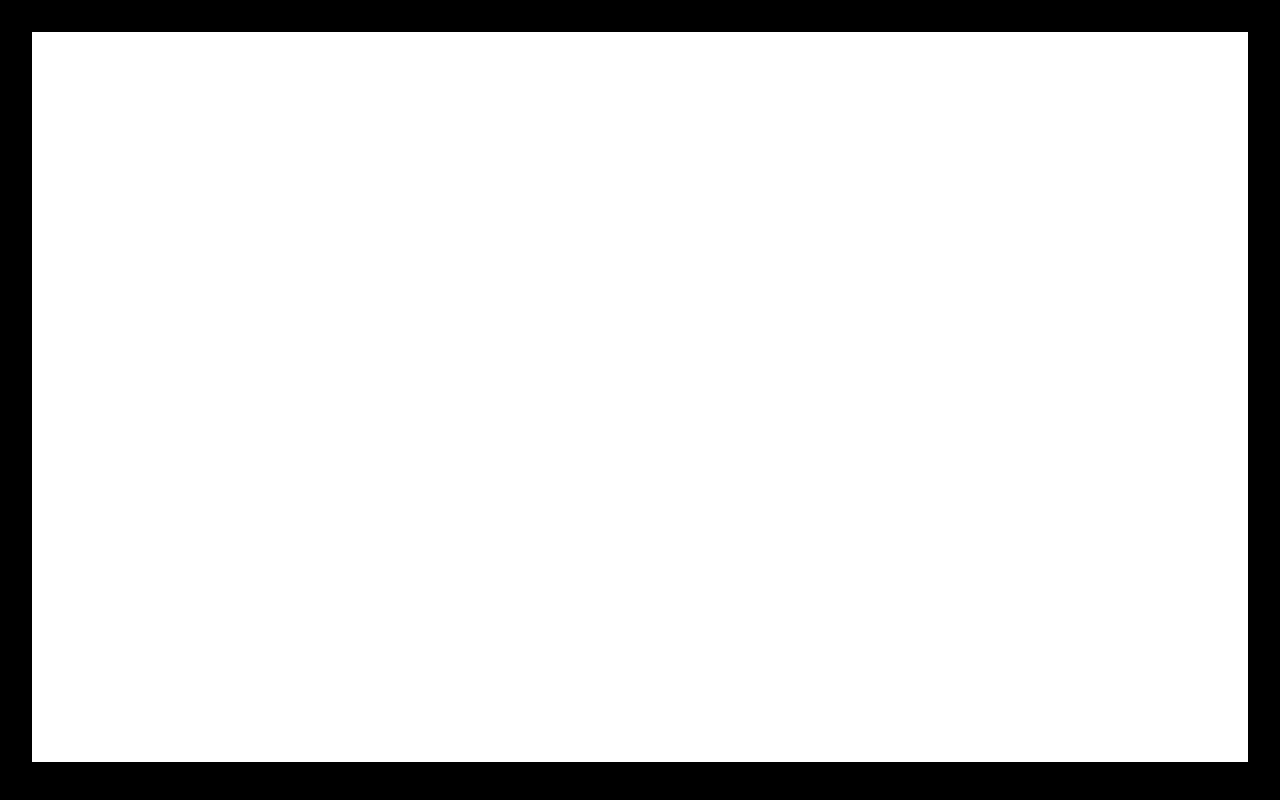
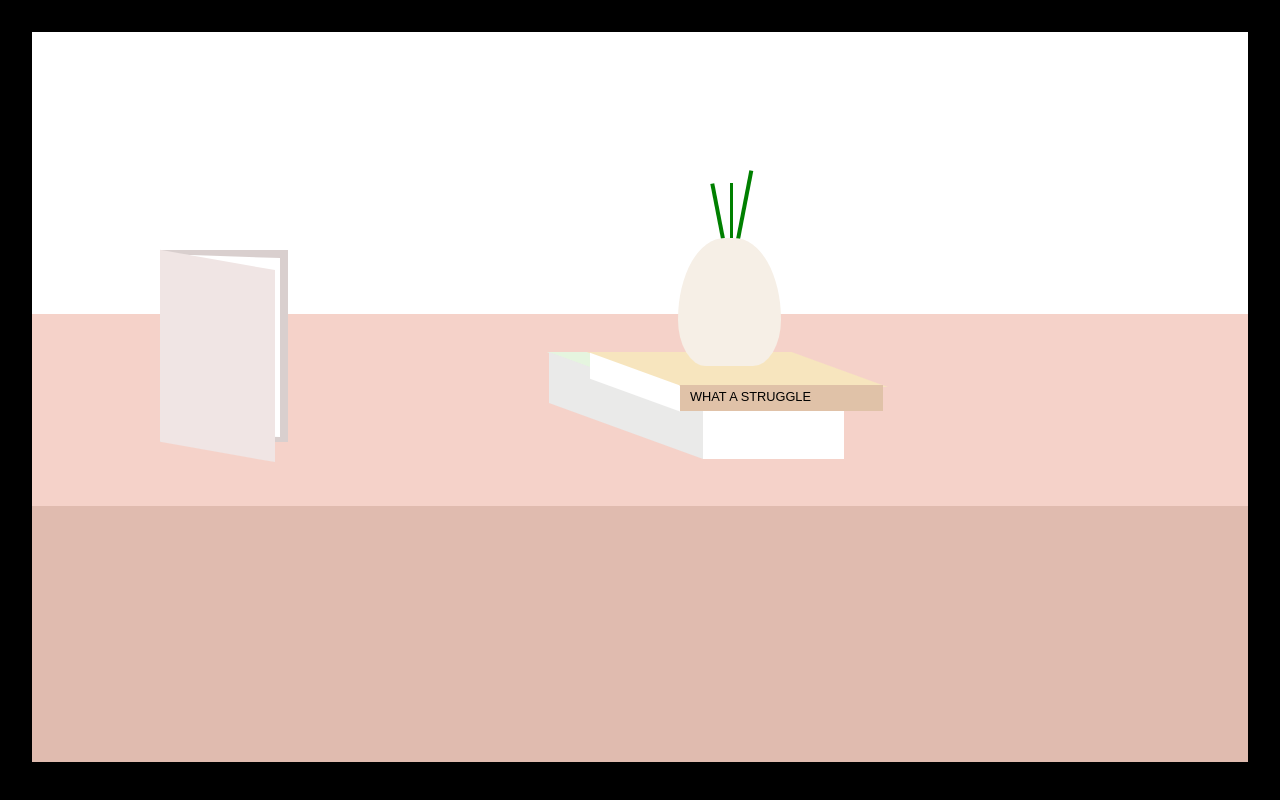
Before and after one commit to allisonyick/allisonyick.github.io, a plain HTML site: page coding-from-life/sketch-2/index.html in a window 1280 px wide. Drawn offline with Linux system fonts and the light colour scheme.

Commit message:
push coding from life sketch 2

```diff
--- a/coding-from-life/sketch-2/index.html
+++ b/coding-from-life/sketch-2/index.html
@@ -10,17 +10,48 @@
     <div class="frame">
       <!-- Your HTML goes here -->
 
-      <div class="book-top"></div>
-      <div class="book-middle"></div>
-      <div class="book-bottom"></div>
 
-      <div class="candle"></div>
 
-      <div class="vase"></div>
-      <div class="flower"></div>
+      <div class="cat"></div>
 
-      <div class="table"></div>
+      <div class="camera"></div>
+      <div class="table">
+        <div class="table-top">
+
+          <div class="book-left">
+            <div class="cover-back">
+              <div class="cover-front"></div>
+              <div class="page1"></div>
+            </div>
+          </div>
+
+          <div class="book-top">
+            <div class="book1-cover">
+            </div>
+            <div class="book1-spine">
+              <div class="title">
+                WHAT A STRUGGLE
+              </div>
+              <div class="vase"></div>
+              <div class="flower1"></div>
+              <div class="flower2"></div>
+              <div class="flower3"></div>
+            </div>
+            <div class="book1-page"></div>
+          </div>
+
+          <div class="book-bottom">
+            <div class="book2-cover"></div>
+            <div class="book2-page2"></div>
+            <div class="book2-page"></div>
+          </div>
+
+        </div>
+        <div class="table-side"></div>
+      </div>
     </div>
+
+
 
   </body>
 </html>
--- a/coding-from-life/sketch-2/main.css
+++ b/coding-from-life/sketch-2/main.css
@@ -20,3 +20,164 @@ body {
 }
 
 /* Your CSS goes here */
+
+.cover-front {
+  background-color: #F0E5E4;
+  transform: skewY(10deg);
+  width: 9vw;
+  height: 15vw;
+  position: relative;
+  top: 0.8vw;
+  z-index: 3;
+}
+
+.page1 {
+  background-color: white;
+  width: 9.4vw;
+  height: 14vw;
+  transform: skewY(2deg);
+  position: relative;
+  top: -14.5vw;
+  z-index: 2;
+}
+
+.cover-back {
+  background-color: #D9CFCE;
+  width: 10vw;
+  height: 15vw;
+  position: relative;
+  top: -5vw;
+  left: 10vw;
+  z-index: 1;
+}
+
+.vase {
+  background-color: #F6EFE6;
+  width: 8vw;
+  height: 10vw;
+  border-radius: 50% 50% 30% 30% / 70% 70% 40% 40%;
+  position: relative;
+  top: -13vw;
+  z-index: 3;
+}
+
+.flower1 {
+  width: 0.3vw;
+  height: 5vw;
+  background: green;
+  position: relative;
+  top: -27.3vw;
+  left: 4vw;
+  z-index: 1;
+}
+
+.flower2 {
+  width: 0.3vw;
+  height: 6vw;
+  background: green;
+  transform: rotate(11deg);
+  position: relative;
+  top: -33.3vw;
+  left: 5vw;
+  z-index: 1;
+}
+
+.flower3 {
+  width: 0.3vw;
+  height: 5.5vw;
+  background: green;
+  transform: rotate(-11deg);
+  position: relative;
+  top: -38.3vw;
+  left: 3vw;
+  z-index: 1;
+}
+
+.book1-cover {
+  background-color: #F7E5BE;
+  width: 16vw;
+  height: 2.7vw;
+  transform: skewX(70deg);
+  position: relative;
+  top: -12vw;
+  left: 47vw;
+  z-index: 2;
+}
+
+.book1-spine {
+  background-color: #E0C2A8;
+  width: 16vw;
+  height: 2vw;
+  position: relative;
+  top: -12.1vw;
+  left: 50.5vw;
+  z-index: 2;
+}
+
+.title {
+  font-size: 1vw;
+  font-family: sans-serif;
+  padding-top: 0.3vw;
+  padding-left: 0.9vw;
+}
+
+.book1-page {
+  background-color: white;
+  width: 7vw;
+  height: 2vw;
+  transform: skewY(20deg);
+  position: relative;
+  top: -15.4vw;
+  left: 43.6vw;
+  z-index: 2;
+}
+
+.book2-cover {
+  background-color: #E5F5DF;
+  width: 11vw;
+  height: 4.5vw;
+  transform: skewX(70deg);
+  position: relative;
+  top: -18.7vw;
+  left: 46.4vw;
+  z-index: 1;
+}
+
+.book2-page2 {
+  background-color: #EAEAE9;
+  width: 12vw;
+  height: 4vw;
+  transform: skewY(20deg);
+  position: relative;
+  top: -21vw;
+  left: 40.4vw;
+  z-index: 1;
+}
+
+.book2-page {
+  background-color: white;
+  width: 11vw;
+  height: 4vw;
+  position: relative;
+  top: -22.8vw;
+  left: 52.4vw;
+  z-index: 1;
+}
+
+.table-top {
+  background-color: #F5D2C9;
+  width: 95vw;
+  height: 15vw;
+  position: relative;
+  top: 22vw;
+  z-index: 0;
+}
+
+.table-side {
+  background-color: #E0BBAF;
+  width: 95vw;
+  height: 20vw;
+  position: relative;
+  top: 22vw;
+  z-index: 0;
+}
```
